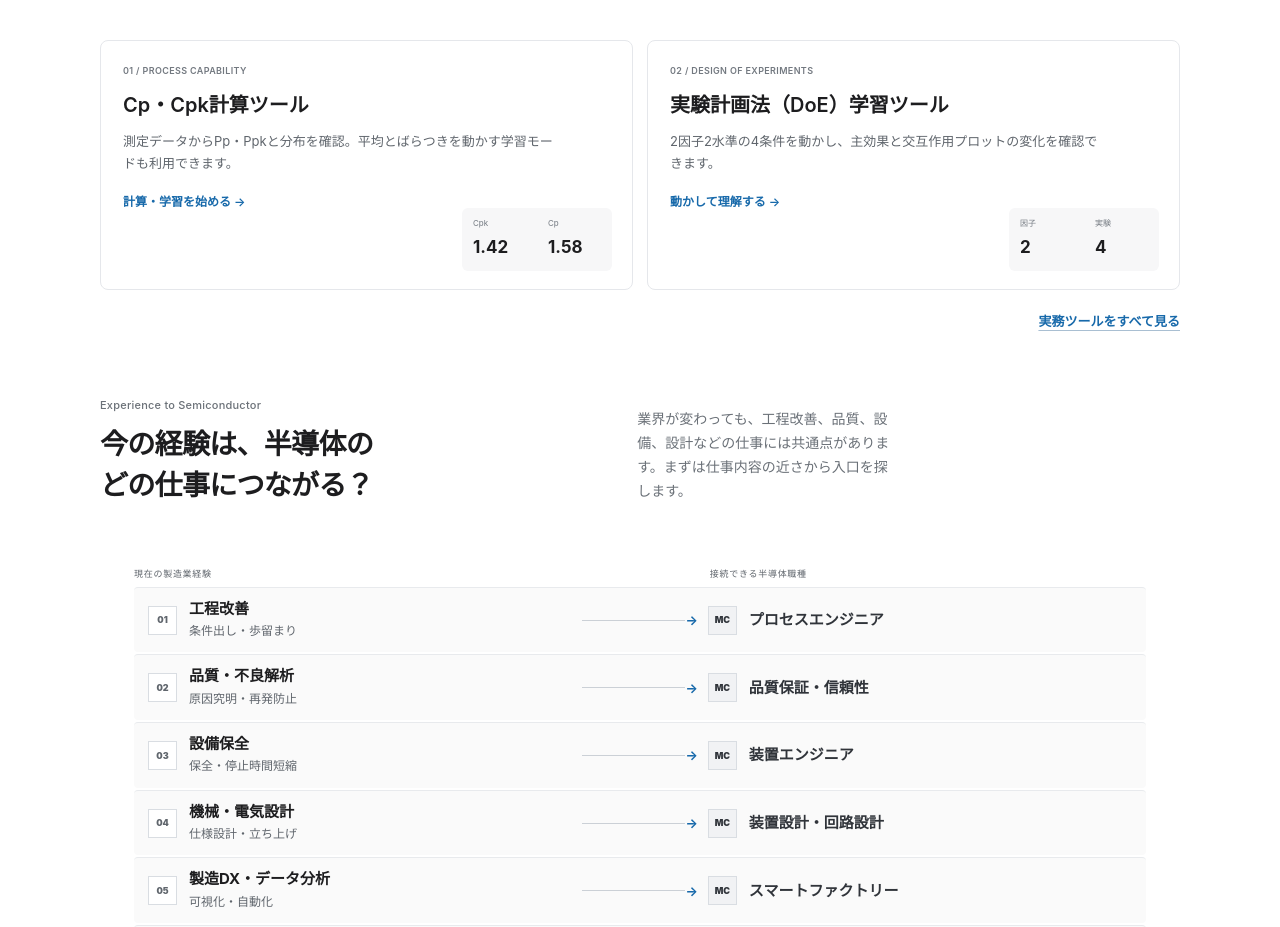
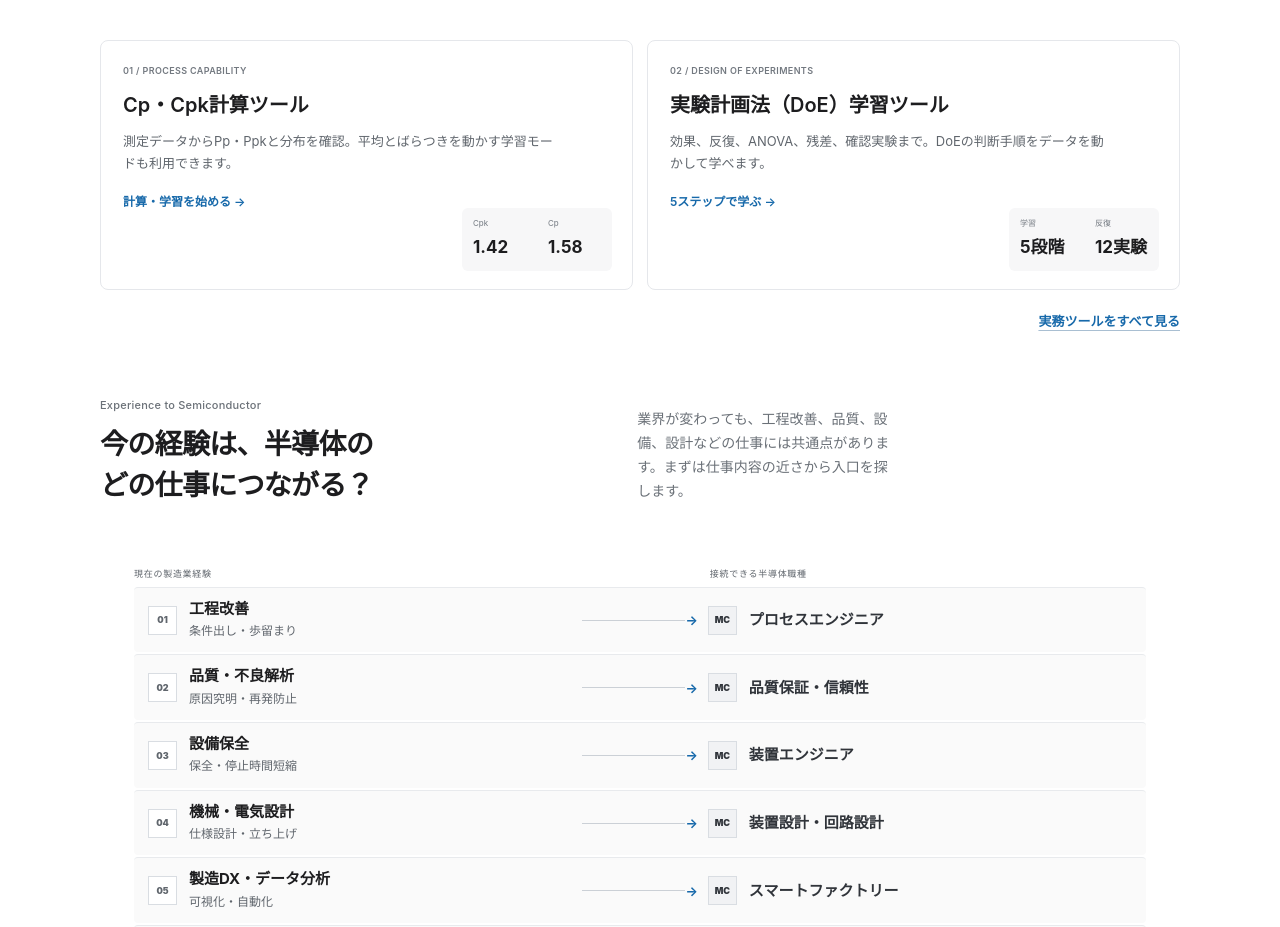
Before and after one commit to ryo0905-eng/manufacturing-compass, a Next.js app: page / in a window 1280 px wide. Shown: the part 800-1727 px from the top of the page. Built offline with nearby package versions, Linux system fonts and the light colour scheme; no server answers.

Commit message:
feat: update homepage navigation for DOE learning tool

```diff
--- a/src/app/page.tsx
+++ b/src/app/page.tsx
@@ -82,7 +82,7 @@ export default function Home() {
         </header>
         <div className="home-tools-grid">
           <Link href="/tools/cpk"><span>01 / PROCESS CAPABILITY</span><h3>Cp・Cpk計算ツール</h3><p>測定データからPp・Ppkと分布を確認。平均とばらつきを動かす学習モードも利用できます。</p><strong>計算・学習を始める <i aria-hidden="true">→</i></strong><dl><div><dt>Cpk</dt><dd>1.42</dd></div><div><dt>Cp</dt><dd>1.58</dd></div></dl></Link>
-          <Link href="/tools/doe"><span>02 / DESIGN OF EXPERIMENTS</span><h3>実験計画法（DoE）学習ツール</h3><p>2因子2水準の4条件を動かし、主効果と交互作用プロットの変化を確認できます。</p><strong>動かして理解する <i aria-hidden="true">→</i></strong><dl><div><dt>因子</dt><dd>2</dd></div><div><dt>実験</dt><dd>4</dd></div></dl></Link>
+          <Link href="/tools/doe"><span>02 / DESIGN OF EXPERIMENTS</span><h3>実験計画法（DoE）学習ツール</h3><p>効果、反復、ANOVA、残差、確認実験まで。DoEの判断手順をデータを動かして学べます。</p><strong>5ステップで学ぶ <i aria-hidden="true">→</i></strong><dl><div><dt>学習</dt><dd>5段階</dd></div><div><dt>反復</dt><dd>12実験</dd></div></dl></Link>
         </div>
         <Link className="text-link home-section-link" href="/tools">実務ツールをすべて見る</Link>
       </section>
--- a/src/app/tools/page.tsx
+++ b/src/app/tools/page.tsx
@@ -5,13 +5,13 @@ import { siteUrl } from "@/lib/format";
 
 export const metadata: Metadata = {
   title: "製造技術の実務・学習ツール",
-  description: "Cp・Cpkの計算と学習、実験計画法の主効果と交互作用など、製造技術の考え方を計算・操作しながら確認できる無料ツールです。",
+  description: "Cp・Cpkの計算と学習、実験計画法の効果、ANOVA、残差、確認実験など、製造技術の考え方を操作しながら確認できる無料ツールです。",
   alternates: { canonical: "/tools" },
 };
 
 const tools = [
   { href: "/tools/cpk", number: "01", label: "PROCESS CAPABILITY", title: "Cp・Cpk計算ツール", description: "測定データからPp・Ppkとヒストグラムを確認できます。平均、標準偏差、規格値を動かしてCp・Cpkの違いを学ぶこともできます。", features: ["生データ計算", "Seaborn風ヒストグラム", "動かして理解"] },
-  { href: "/tools/doe", number: "02", label: "DESIGN OF EXPERIMENTS", title: "実験計画法（DoE）学習ツール", description: "2因子2水準の4つの実験結果を動かし、主効果と交互作用プロットを確認できます。JMPなどを使う前の基本復習に使えます。", features: ["2因子2水準", "主効果", "交互作用プロット"] },
+  { href: "/tools/doe", number: "02", label: "DESIGN OF EXPERIMENTS", title: "実験計画法（DoE）学習ツール", description: "効果を見るところから、反復、ランダム化、ANOVA、残差、確認実験まで、DoEの判断手順を5ステップで学べます。", features: ["2因子2水準", "ANOVA・p値", "残差・確認実験"] },
 ] as const;
 
 export default function ToolsPage() {
```
